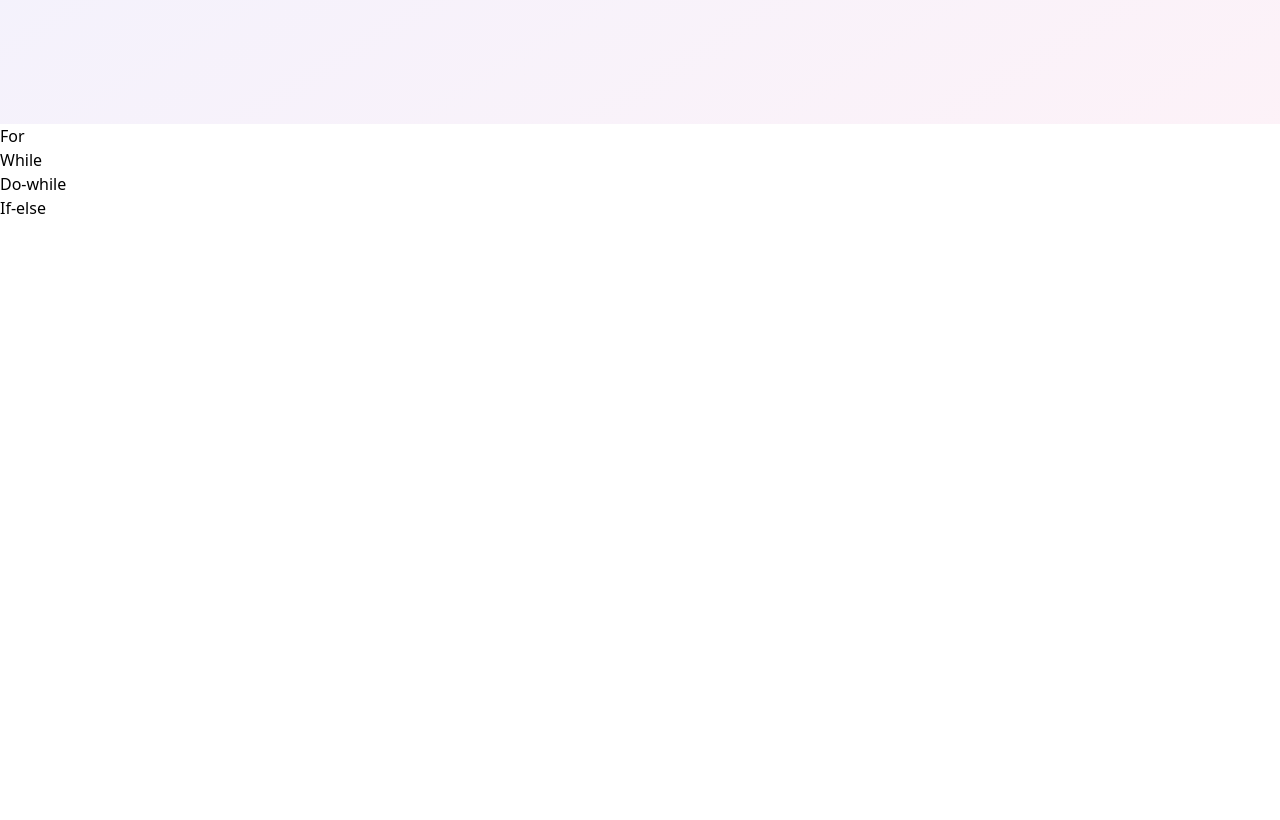
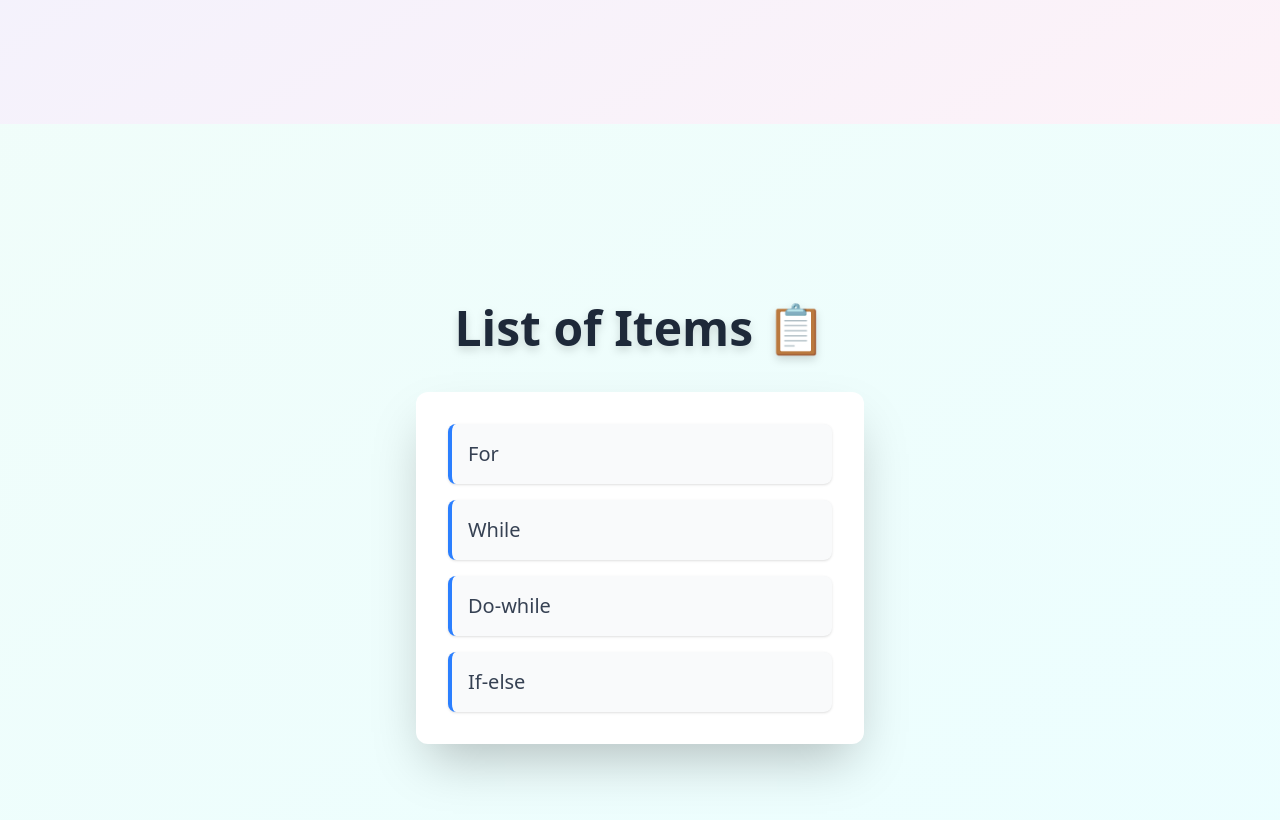
Before and after one commit to patel192/React-Practice, a React (Vite) app: page / in a window 1280 px wide. Shown: the part 9500-10320 px from the top of the page. Before the commit the page ends 9720 px from the top, so only its background shows below. Built offline with nearby package versions, Linux system fonts and the light colour scheme.

Commit message:
styling for props2

```diff
--- a/src/Components/props/Props2.jsx
+++ b/src/Components/props/Props2.jsx
@@ -1,12 +1,30 @@
-import React from 'react'
+import React from 'react';
 
 export const Props2 = (props) => {
-    const {dataArray} = props
+  const { dataArray } = props;
+
   return (
-    <div>
-        {dataArray.map((item)=>{
-            return <h2>{item}</h2>
-        })}
+    <div className="flex flex-col items-center justify-center min-h-screen bg-gradient-to-br from-teal-50 to-cyan-50 p-6 font-sans">
+      <h1 className="text-5xl font-extrabold text-gray-800 mb-10 drop-shadow-lg">
+        List of Items 📋
+      </h1>
+
+      {dataArray && dataArray.length > 0 ? (
+        <div className="bg-white p-8 rounded-xl shadow-2xl w-full max-w-md">
+          <ul className="space-y-4">
+            {dataArray.map((item, index) => (
+              <li
+                key={index} // It's often better to use a unique ID if available, otherwise index is a fallback
+                className="text-xl font-medium text-gray-700 bg-gray-50 p-4 rounded-lg shadow-sm border-l-4 border-blue-500 hover:bg-blue-100 transition duration-200 ease-in-out"
+              >
+                {item}
+              </li>
+            ))}
+          </ul>
+        </div>
+      ) : (
+        <p className="text-xl text-gray-600 italic">No items to display.</p>
+      )}
     </div>
-  )
-}
+  );
+};
```
